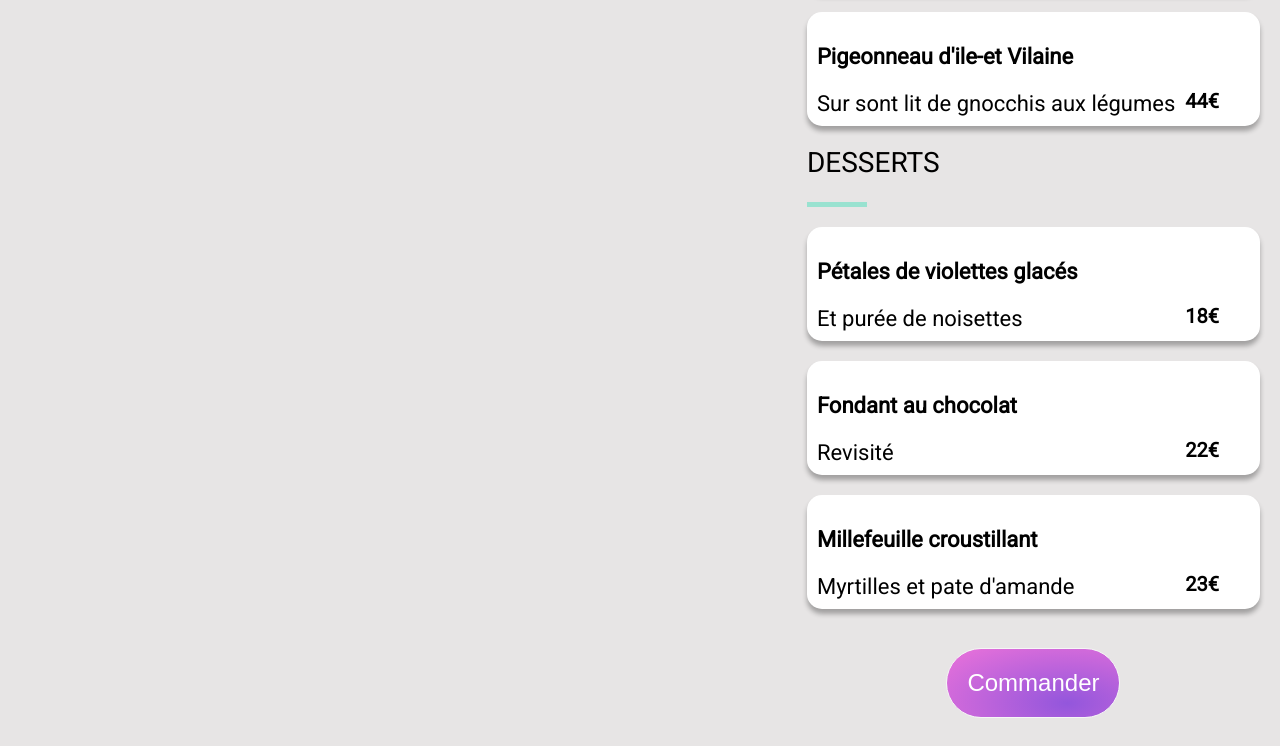
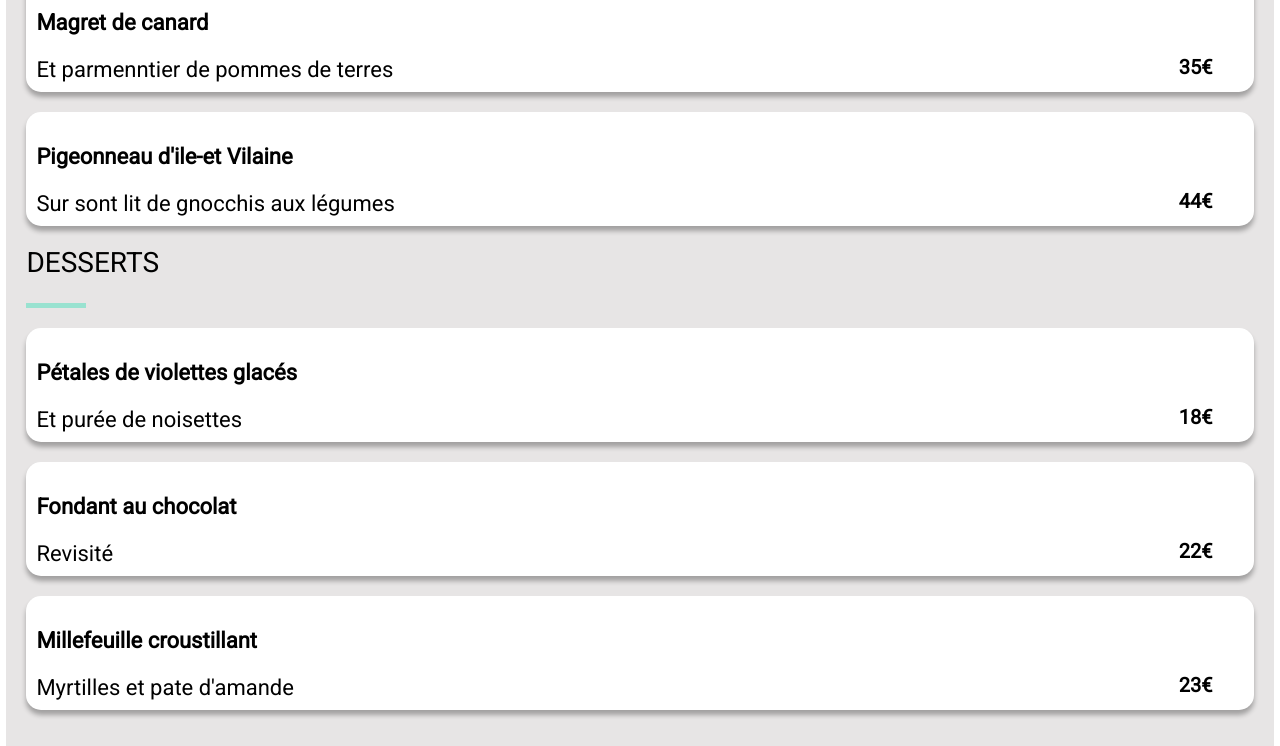
Before and after one commit to webservicesfrance/P3_shehzad_qaiser, a website: page menu-à-la-francaise.html in a window 1280 px wide. Shown: the part 1770-2516 px from the top of the page. Drawn offline with Linux system fonts and the light colour scheme; a web font is replaced by a local one.

Commit message:
finalisation et correction du centrage des pages secondaires

```diff
--- a/scss/base/reset.scss
+++ b/scss/base/reset.scss
@@ -5,6 +5,12 @@ body {
     text-align: center;
     width: auto;
     margin: auto;
+
+    @media screen and (min-width: 1025px) {
+        width: 99%;
+        margin: auto;
+        padding: 0;
+    }
 
     @media screen and (max-width: 1024px) {
         width: 768px;
--- a/scss/layout/_nav.scss
+++ b/scss/layout/_nav.scss
@@ -6,6 +6,10 @@ nav {
     gap: 20px;
     @include bouton;
 
+    @media screen and (max-width: 1280px) {
+        flex-direction: column;
+    }
+
     @media screen and (max-width: 1024px) {
         flex-direction: column;
     }
--- a/scss/pages/restaurants/_menu.scss
+++ b/scss/pages/restaurants/_menu.scss
@@ -60,13 +60,6 @@
 .bg-menu {
     display: flex;
     flex-direction: column;
-    @media screen and (min-width: 1024px) {
-        display: flex;
-        flex-direction: row;
-        flex-wrap: wrap;
-        justify-content: space-between;
-        flex: 1;
-    }
 }
 
 .carte-box {
@@ -78,6 +71,12 @@
     white-space: nowrap;
     text-overflow: ellipsis;
     overflow: hidden;
+
+    @media screen and (min-width: 1280px) {
+        flex: 1 20%;
+        margin: 0px 30px 0px 30px;
+    }
+
     @media screen and (min-width: 1024px) {
         flex: 1 20%;
         margin: 0px 30px 0px 30px;
@@ -108,9 +107,15 @@
     box-shadow: 0px 5px 5px 0px rgba(0, 0, 0, 0.3);
     overflow: hidden;
     animation: rideau 0.8s both;
+
+    @media screen and (min-width: 1280px) {
+        margin-bottom: 20px;
+    }
+
     @media screen and (min-width: 1024px) {
         margin-bottom: 20px;
     }
+
     .descript {
         padding: 10px;
         display: flex;
```
Also changed, not shown: menu-à-la-francaise.html (+19 -7 lines), Github Lien du projet.txt (renamed from web P3.txt), css/index.css, css/restaurant.css, 2 other files.
